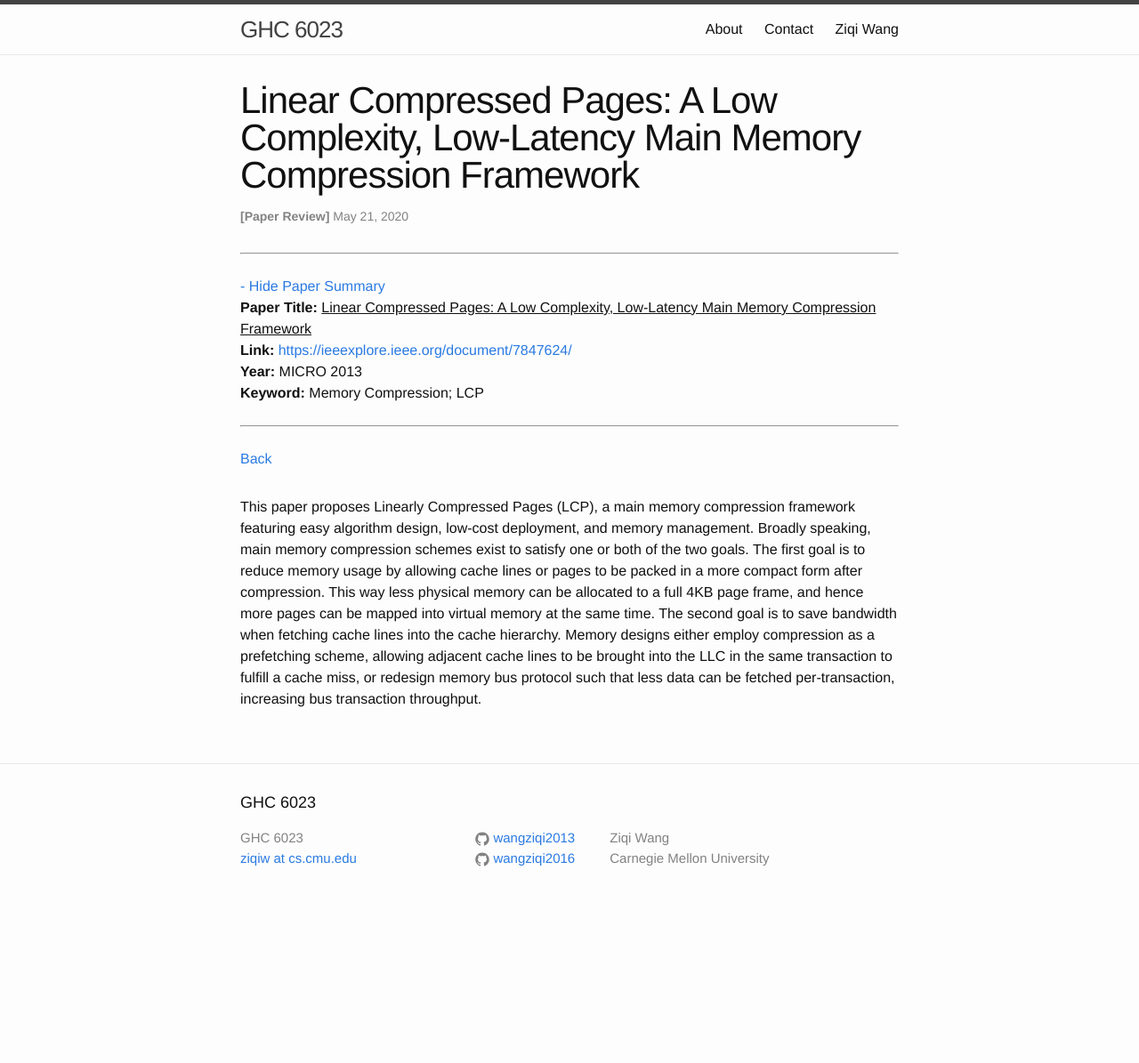
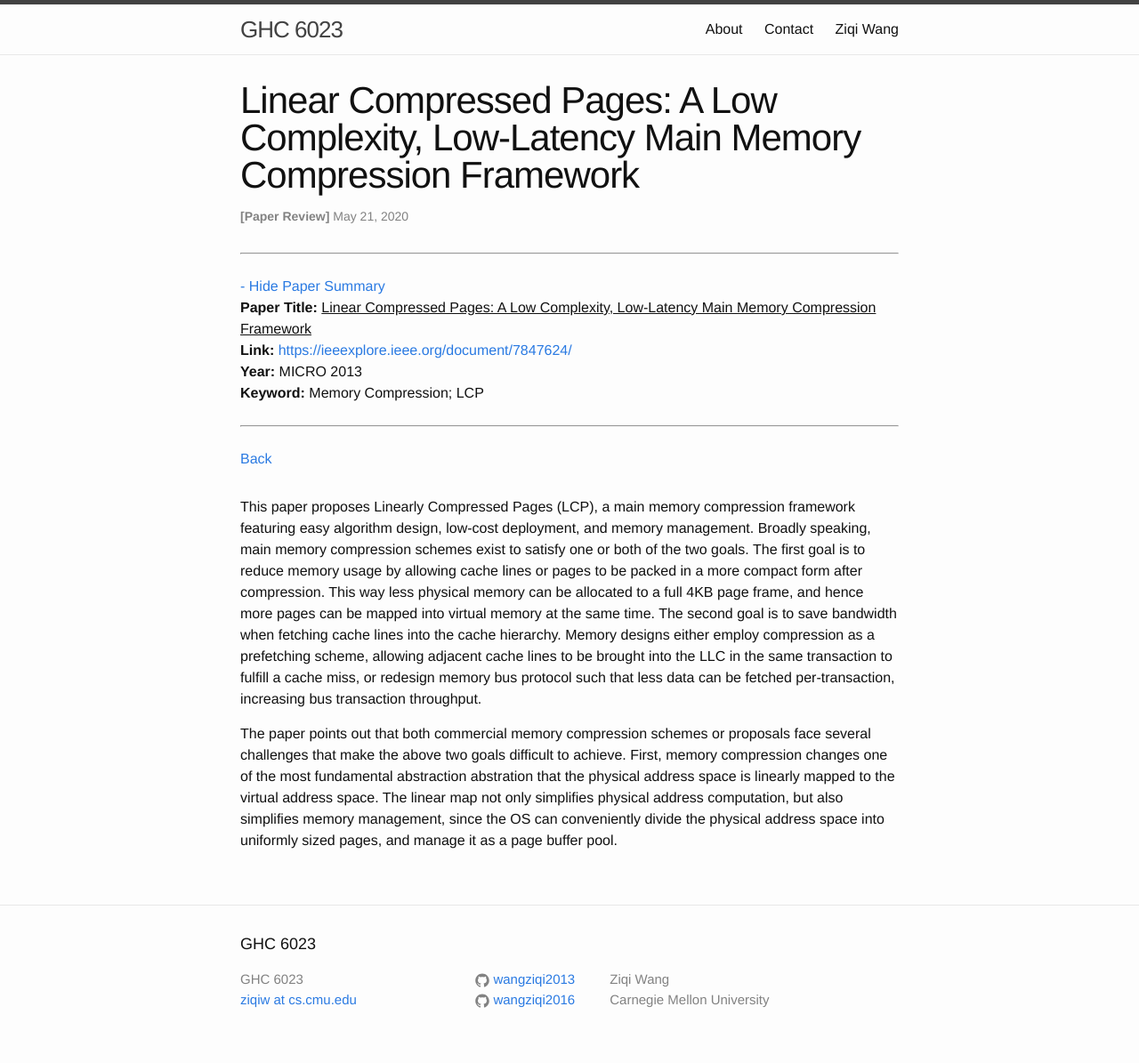
Before and after one commit to wangziqi2013/wangziqi2013.github.io, a Jekyll site: the page built from _posts/2020-05-20-lcp.markdown, in a window 1280 px wide. Shown: the whole page at 89% size. Built offline with Jekyll 4.4.1, drawn with Linux system fonts in a browser that asks for light colours; before the commit the page ends 1036 px from its top, so only the background shows below that.

Commit message:
Adding first challenge

```diff
--- a/_posts/2020-05-20-lcp.markdown
+++ b/_posts/2020-05-20-lcp.markdown
@@ -22,3 +22,9 @@ into virtual memory at the same time. The second goal is to save bandwidth when
 hierarchy. Memory designs either employ compression as a prefetching scheme, allowing adjacent cache lines to be brought
 into the LLC in the same transaction to fulfill a cache miss, or redesign memory bus protocol such that less data can be
 fetched per-transaction, increasing bus transaction throughput.
+
+The paper points out that both commercial memory compression schemes or proposals face several challenges that make
+the above two goals difficult to achieve. First, memory compression changes one of the most fundamental abstraction
+abstration that the physical address space is linearly mapped to the virtual address space. The linear map not only
+simplifies physical address computation, but also simplifies memory management, since the OS can conveniently divide the
+physical address space into uniformly sized pages, and manage it as a page buffer pool.
```
